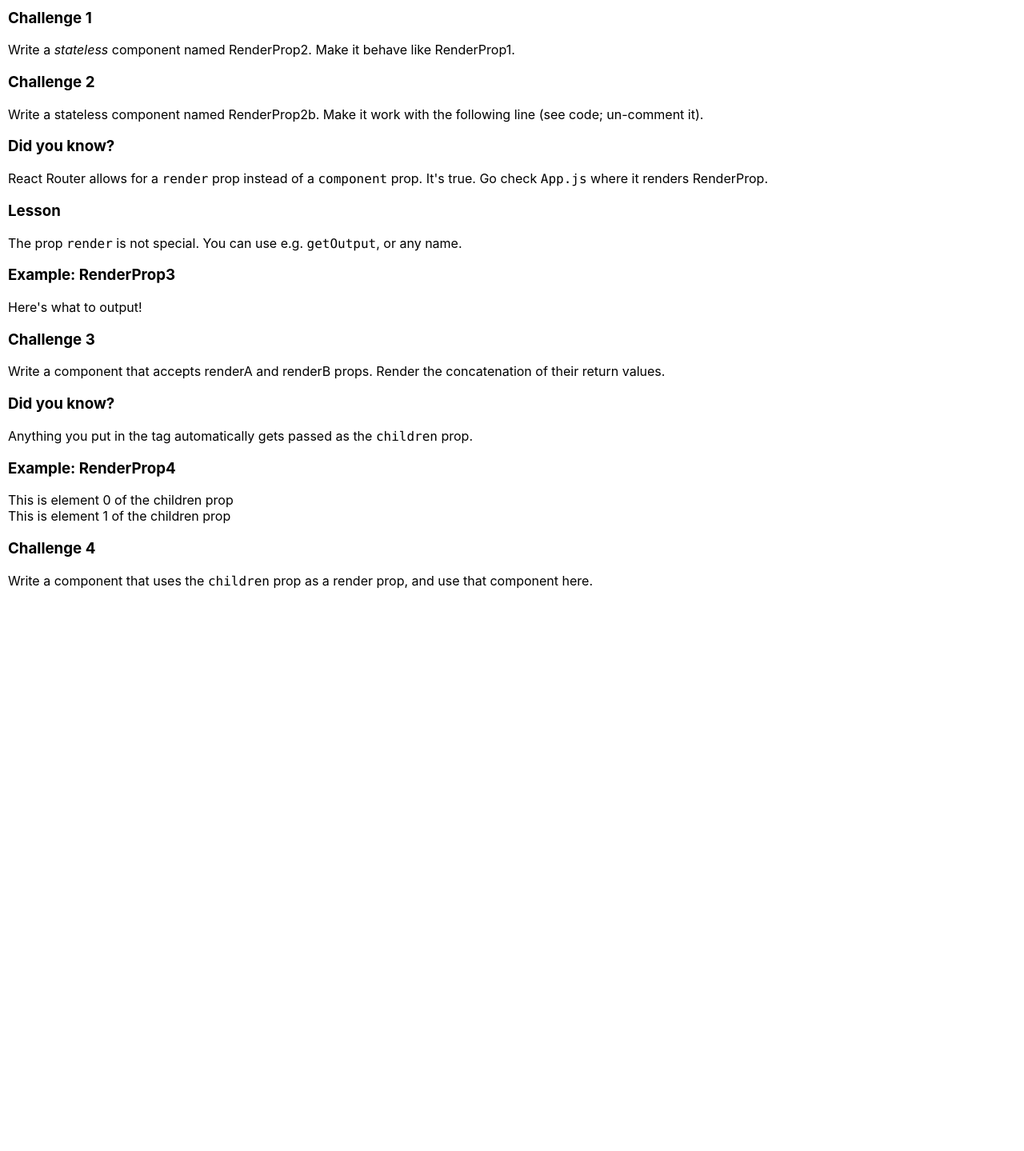
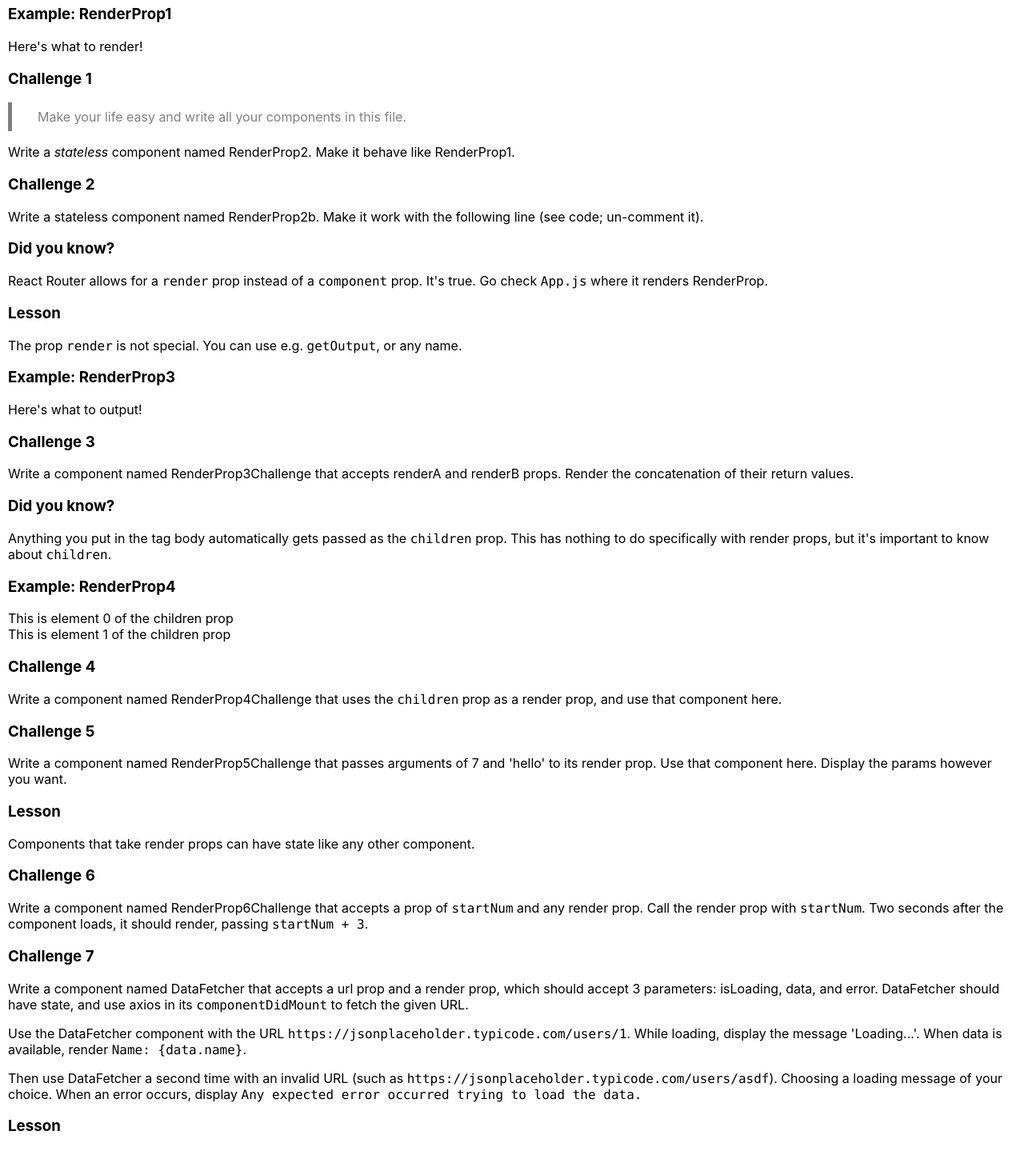
Before and after one commit to tylercollier-intraedge/advanced-javascript, a React (Create React App) app: page /render-props in a window 1280 px wide. Shown: the part 360-1799 px from the top of the page at 80% size. Before the commit the page ends 1106 px from the top, so only its background shows below. Built offline with nearby package versions, Linux system fonts and the light colour scheme.

Commit message:
Complete render props lesson

```diff
--- a/src/RenderProps.js
+++ b/src/RenderProps.js
@@ -7,12 +7,17 @@ export class RenderProps extends Component {
         <h2>Render Props</h2>
 
         <h3>Lesson</h3>
-        <div>Components can accept functions as props. You can use those props to help in the rendering, or even do all of the rendering.</div>
+        <div>
+          <p>Components can accept functions as props. You can use those props to help in the rendering, or even do all of the rendering.
+          </p>
+          <p>Render props serve the same function as Higher Order Components (HOCs), namely to share functionality between components. One component can make use of another component. They are most commonly used when you want another component to do some work (fetch data, etc) and tell you when it's done, allowing you to decide how to render that data.</p>
+        </div>
 
         <h3>Example: RenderProp1</h3>
         <RenderProp1 render={() => <div>Here's what to render!</div>} />
 
         <h3>Challenge 1</h3>
+        <div class="note">Make your life easy and write all your components in this file.</div>
         <div>Write a <em>stateless</em> component named RenderProp2. Make it behave like RenderProp1.</div>
 
         <h3>Challenge 2</h3>
@@ -31,10 +36,10 @@ export class RenderProps extends Component {
         <RenderProp3 getOutput={() => <div>Here's what to output!</div>} />
 
         <h3>Challenge 3</h3>
-        <div>Write a component that accepts renderA and renderB props. Render the concatenation of their return values.</div>
+        <div>Write a component named RenderProp3Challenge that accepts renderA and renderB props. Render the concatenation of their return values.</div>
 
         <h3>Did you know?</h3>
-        <div>Anything you put in the tag automatically gets passed as the <code>children</code> prop.</div>
+        <div>Anything you put in the tag body automatically gets passed as the <code>children</code> prop. This has nothing to do specifically with render props, but it's important to know about <code>children</code>.</div>
         <h3>Example: RenderProp4</h3>
         <RenderProp4>
           <div>This is element 0 of the children prop</div>
@@ -42,8 +47,27 @@ export class RenderProps extends Component {
         </RenderProp4>
 
         <h3>Challenge 4</h3>
-        <div>Write a component that uses the <code>children</code> prop as a render prop, and use that component here.</div>
+        <div>Write a component named RenderProp4Challenge that uses the <code>children</code> prop as a render prop, and use that component here.</div>
 
+        <h3>Challenge 5</h3>
+        <div>Write a component named RenderProp5Challenge that passes arguments of 7 and 'hello' to its render prop. Use that component here. Display the params however you want.</div>
+
+        <h3>Lesson</h3>
+        <div>Components that take render props can have state like any other component.</div>
+
+        <h3>Challenge 6</h3>
+        <div>Write a component named RenderProp6Challenge that accepts a prop of <code>startNum</code> and any render prop. Call the render prop with <code>startNum</code>. Two seconds after the component loads, it should render, passing <code>startNum + 3</code>.</div>
+        <div></div>
+
+        <h3>Challenge 7</h3>
+        <div>
+          <p>Write a component named DataFetcher that accepts a url prop and a render prop, which should accept 3 parameters: isLoading, data, and error. DataFetcher should have state, and use axios in its <code>componentDidMount</code> to fetch the given URL.</p>
+          <p>Use the DataFetcher component with the URL <code>https://jsonplaceholder.typicode.com/users/1</code>. While loading, display the message 'Loading...'. When data is available, render <code>Name: {'{'}data.name{'}'}</code>.</p>
+          <p>Then use DataFetcher a second time with an invalid URL (such as <code>https://jsonplaceholder.typicode.com/users/asdf</code>). Choosing a loading message of your choice. When an error occurs, display <code>Any expected error occurred trying to load the data.</code></p>
+        </div>
+
+        <h3>Lesson</h3>
+        <div>What did we learn with DataFetcher and render props? Similar to <code>array.map</code>, we've got separation of concerns. One component can be responsible for the generic idea of fetching data, and another can be responsible for render that data specifically. This is analogous to how array.map is responsible for the generic idea of creating a new array, iterating over an array and calling the callback every time and passing each value, and the callback is only responsible for how to transform the element.</div>
       </div>
     )
   }
--- a/src/index.css
+++ b/src/index.css
@@ -12,3 +12,10 @@ code {
   font-family: source-code-pro, Menlo, Monaco, Consolas, "Courier New",
     monospace;
 }
+
+.note {
+  color: gray;
+  padding: .5em 2em;
+  margin: 1em 0;
+  border-left: 5px gray solid;
+}
```
